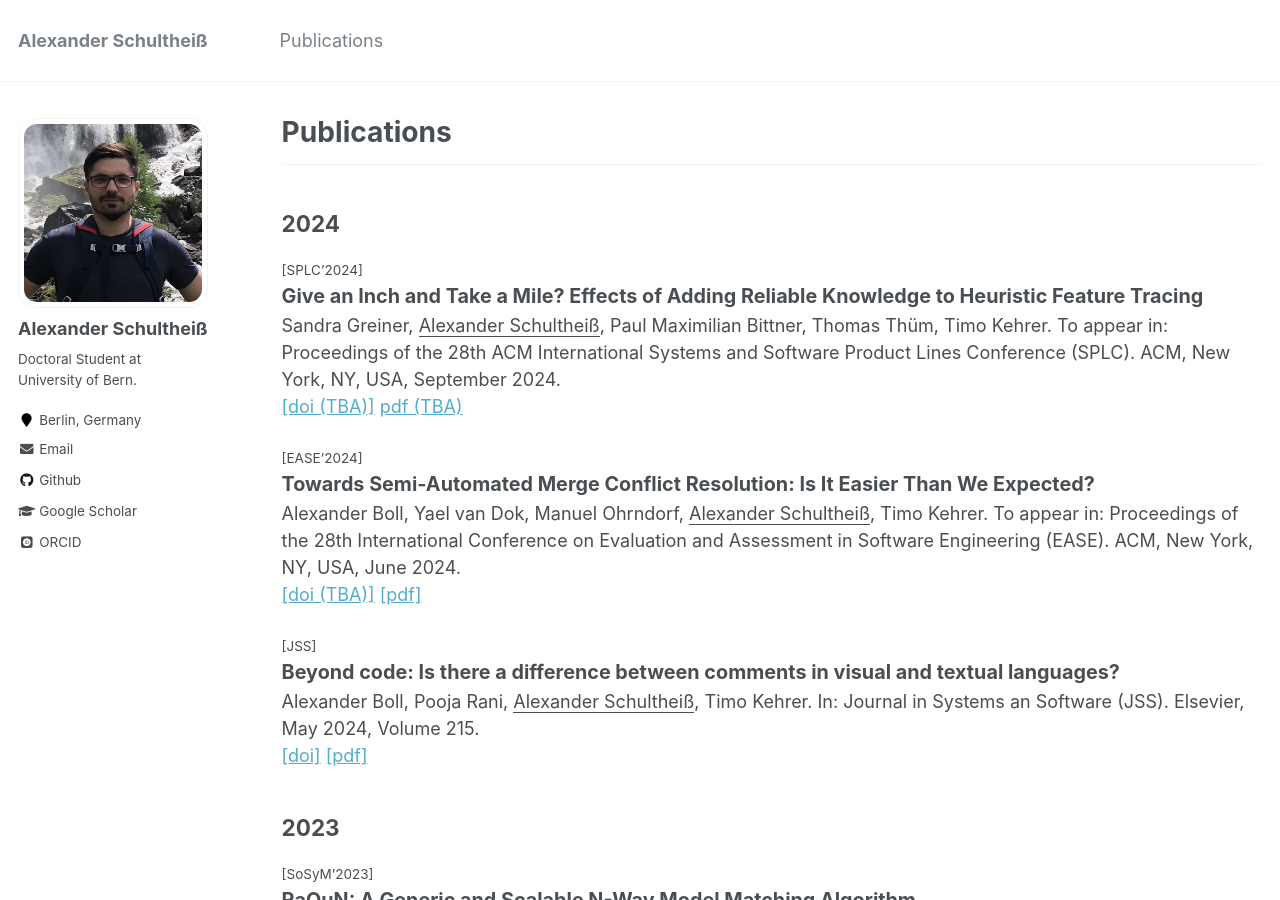
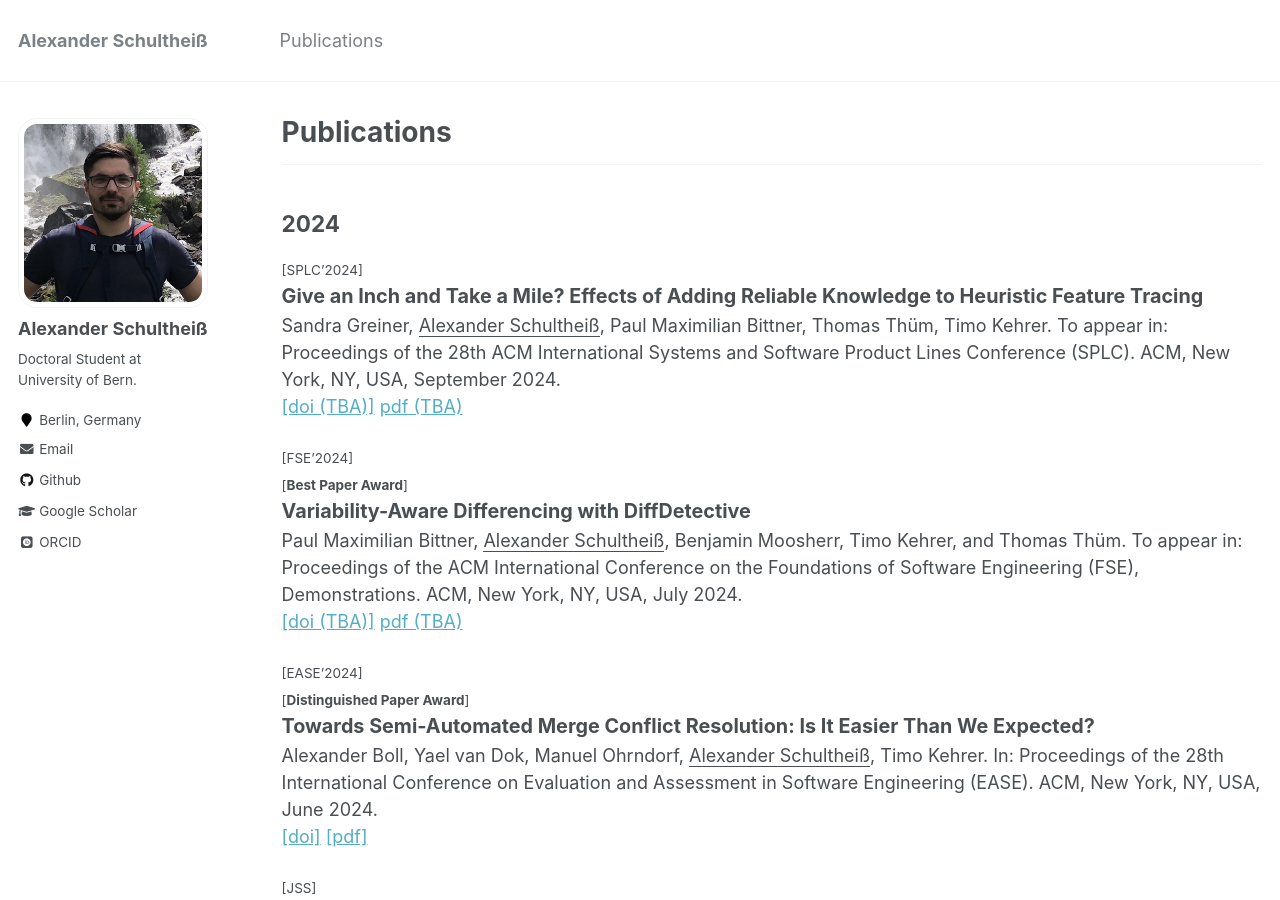
Before and after one commit to AlexanderSchultheiss/AlexanderSchultheiss.github.io, a Jekyll site: the page built from _pages/publications.md, in a window 1280 px wide and 900 px high. Built offline with Jekyll 4.4.1, drawn with Linux system fonts in a browser that asks for light colours; some web fonts are replaced.

Commit message:
publications: add FSE24

```diff
--- a/_pages/publications.md
+++ b/_pages/publications.md
@@ -14,11 +14,20 @@ Sandra Greiner, <ins>Alexander Schultheiß</ins>, Paul Maximilian Bittner, Thoma
 [[doi (TBA)]]()
 [pdf (TBA)]()
 
-<span style="font-size:0.75em;">[EASE'2024]</span><br>
-<span style="font-size:1.1em;">__Towards Semi-Automated Merge Conflict Resolution: Is It Easier Than We Expected?__</span><br>
-Alexander Boll, Yael van Dok, Manuel Ohrndorf, <ins>Alexander Schultheiß</ins>, Timo Kehrer. To appear in: Proceedings of the 28th International Conference on Evaluation and Assessment in Software Engineering (EASE). ACM, New York, NY, USA, June 2024.
+<span style="font-size:0.75em;">[FSE'2024]</span><br>
+<span style="font-size:0.75em;">[__Best Paper Award__]</span><br>
+<span style="font-size:1.1em;">__Variability-Aware Differencing with DiffDetective__</span><br>
+Paul Maximilian Bittner, <ins>Alexander Schultheiß</ins>, Benjamin Moosherr, Timo Kehrer, and Thomas Thüm. To appear in: Proceedings of the ACM International Conference on the Foundations of Software Engineering (FSE), Demonstrations. ACM, New York, NY, USA, July 2024.
 <br>
 [[doi (TBA)]]()
+[pdf (TBA)]()
+
+<span style="font-size:0.75em;">[EASE'2024]</span><br>
+<span style="font-size:0.75em;">[__Distinguished Paper Award__]</span><br>
+<span style="font-size:1.1em;">__Towards Semi-Automated Merge Conflict Resolution: Is It Easier Than We Expected?__</span><br>
+Alexander Boll, Yael van Dok, Manuel Ohrndorf, <ins>Alexander Schultheiß</ins>, Timo Kehrer. In: Proceedings of the 28th International Conference on Evaluation and Assessment in Software Engineering (EASE). ACM, New York, NY, USA, June 2024.
+<br>
+[[doi]](https://doi.org/10.1145/3661167.36611)
 [[pdf]](http://alexanderschultheiss.github.io/files/BVO+-EASE24.pdf)
 
 
@@ -28,7 +37,6 @@ Alexander Boll, Pooja Rani, <ins>Alexander Schultheiß</ins>, Timo Kehrer. In: J
 <br>
 [[doi]](https://doi.org/10.1016/j.jss.2024.112087)
 [[pdf]](http://alexanderschultheiss.github.io/files/BRSK-JSS24.pdf)
-
 
 
 ## 2023
```
